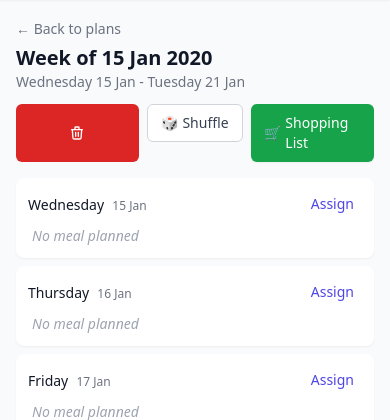
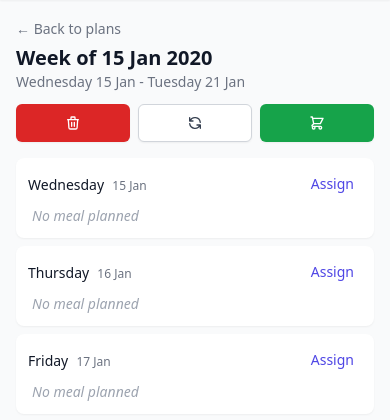
Before and after one commit to yulqen/mealplanner, a Django app: page /plans/1/ in a window 390 px wide. Shown: the part 56-476 px from the top of the page. Run offline with Django 5.2, Linux system fonts and the light colour scheme; a user stored in the database is signed in; tables that the repository leaves empty hold one stand-in row (values such as "Sample post"); some libraries are stand-ins or nearby versions.

Commit message:
feat: enhance plan detail action buttons with SVG icons and responsive styling.

```diff
--- a/core/templates/core/plan_detail.html
+++ b/core/templates/core/plan_detail.html
@@ -17,24 +17,35 @@
                 {{ plan.start_date|date:"l j M" }} - {{ days.6.date|date:"l j M" }}
             </p>
         </div>
-        <div class="flex gap-2 sm:gap-3">
+        <div class="grid grid-cols-3 gap-2 w-full sm:w-auto sm:flex sm:gap-3">
+            <!-- Delete -->
             <a href="{% url 'plan_delete' plan.pk %}"
-               class="flex-1 sm:flex-none inline-flex items-center justify-center px-3 sm:px-4 py-2 border border-transparent text-sm font-medium rounded-md text-white bg-red-600 hover:bg-red-700">
-                <svg class="w-4 h-4 sm:mr-1" fill="none" viewBox="0 0 24 24" stroke="currentColor">
+               class="inline-flex items-center justify-center px-3 sm:px-4 py-2.5 sm:py-2 border border-transparent text-sm font-medium rounded-md text-white bg-red-600 hover:bg-red-700 shadow-sm">
+                <svg class="w-4 h-4 sm:mr-2" fill="none" viewBox="0 0 24 24" stroke="currentColor">
                     <path stroke-linecap="round" stroke-linejoin="round" stroke-width="2" d="M19 7l-.867 12.142A2 2 0 0116.138 21H7.862a2 2 0 01-1.995-1.858L5 7m5 4v6m4-6v6m1-10V4a1 1 0 00-1-1h-4a1 1 0 00-1 1v3M4 7h16" />
                 </svg>
                 <span class="hidden sm:inline">Delete</span>
             </a>
-            <form method="post" action="{% url 'plan_shuffle' plan.pk %}" class="flex-1 sm:flex-none">
+
+            <!-- Shuffle -->
+            <form method="post" action="{% url 'plan_shuffle' plan.pk %}" class="flex">
                 {% csrf_token %}
                 <button type="submit"
-                        class="w-full sm:w-auto inline-flex items-center justify-center px-3 sm:px-4 py-2 border border-gray-300 text-sm font-medium rounded-md text-gray-700 bg-white hover:bg-gray-50">
-                    <span class="mr-1">🎲</span> Shuffle
+                        class="w-full inline-flex items-center justify-center px-3 sm:px-4 py-2.5 sm:py-2 border border-gray-300 text-sm font-medium rounded-md text-gray-700 bg-white hover:bg-gray-50 shadow-sm">
+                    <svg class="w-4 h-4 sm:mr-2" fill="none" viewBox="0 0 24 24" stroke="currentColor">
+                        <path stroke-linecap="round" stroke-linejoin="round" stroke-width="2" d="M4 4v5h.582m15.356 2A8.001 8.001 0 004.582 9m0 0H9m11 11v-5h-.581m0 0a8.003 8.003 0 01-15.357-2m15.357 2H15" />
+                    </svg>
+                    <span class="hidden sm:inline">Shuffle</span>
                 </button>
             </form>
+
+            <!-- Shopping List -->
             <a href="{% url 'shopping_generate' plan.pk %}"
-               class="flex-1 sm:flex-none inline-flex items-center justify-center px-3 sm:px-4 py-2 border border-transparent text-sm font-medium rounded-md shadow-sm text-white bg-green-600 hover:bg-green-700">
-                <span class="mr-1">🛒</span> <span class="hidden sm:inline">Generate&nbsp;</span>Shopping List
+               class="inline-flex items-center justify-center px-3 sm:px-4 py-2.5 sm:py-2 border border-transparent text-sm font-medium rounded-md shadow-sm text-white bg-green-600 hover:bg-green-700">
+                <svg class="w-4 h-4 sm:mr-2" fill="none" viewBox="0 0 24 24" stroke="currentColor">
+                    <path stroke-linecap="round" stroke-linejoin="round" stroke-width="2" d="M3 3h2l.4 2M7 13h10l4-8H5.4M7 13L5.4 5M7 13l-2.293 2.293c-.63.63-.184 1.707.707 1.707H17m0 0a2 2 0 100 4 2 2 0 000-4zm-8 2a2 2 0 11-4 0 2 2 0 014 0z" />
+                </svg>
+                <span class="hidden sm:inline">Shopping List</span>
             </a>
         </div>
     </div>
```
